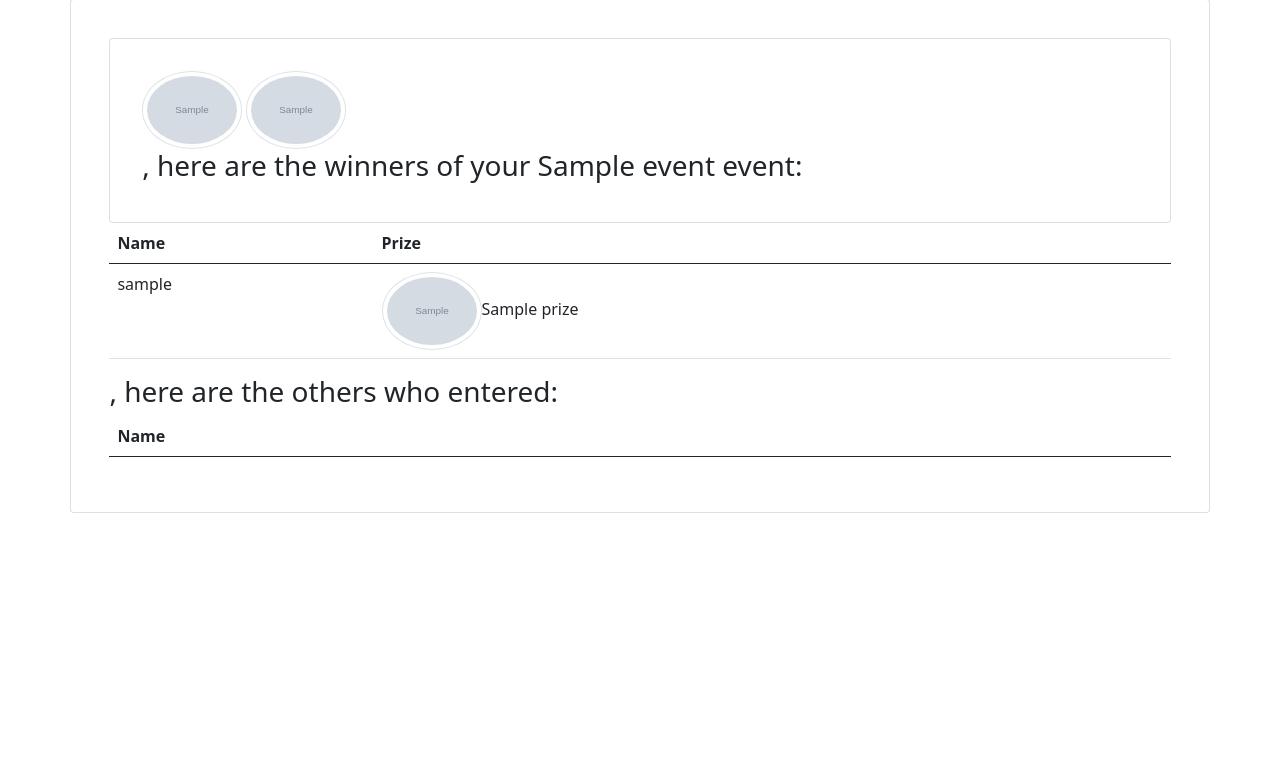
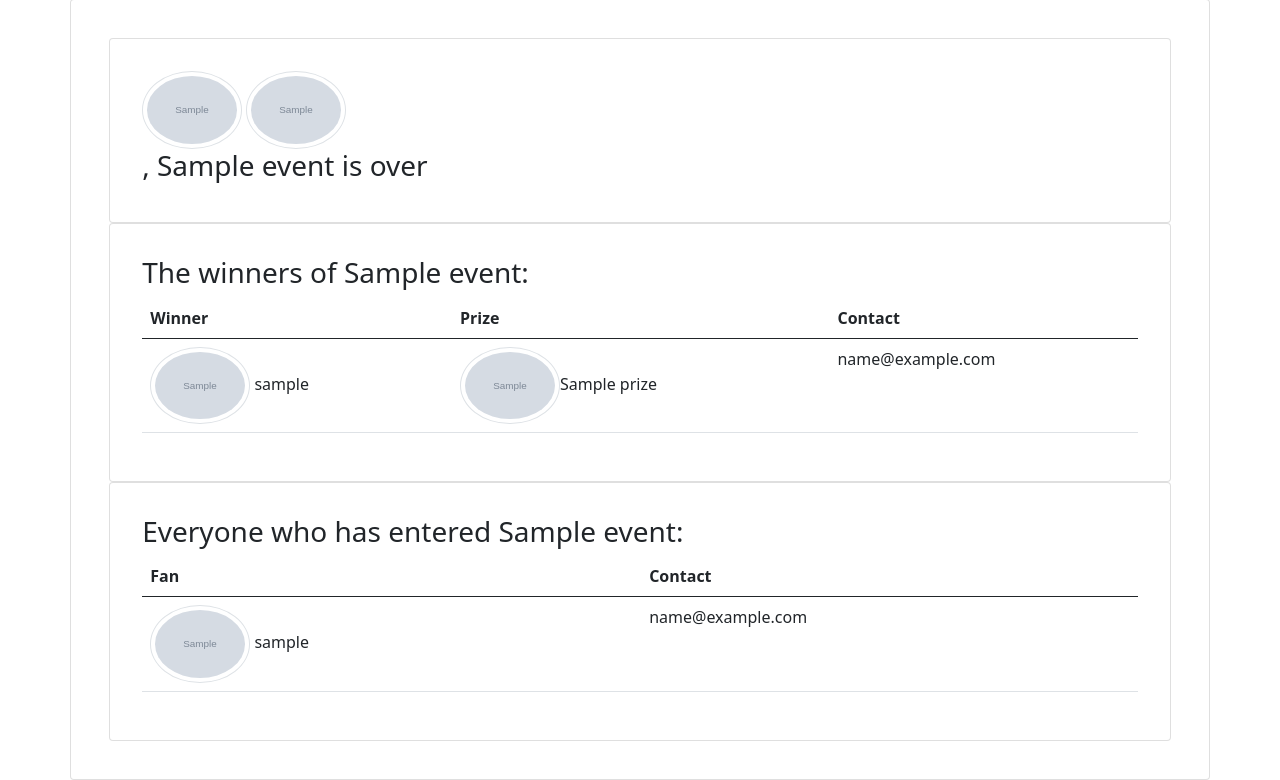
Before and after one commit to arjun-krishna1/CreatorBeacon, a Django app: page /creatorDashboardEvent/1/ in a window 1280 px wide. Shown: the part 185-965 px from the top of the page. Before the commit the page ends 698 px from the top, so only its background shows below. Run offline with Django 3.2, Linux system fonts and the light colour scheme; tables that the repository leaves empty hold one stand-in row (values such as "Sample post"); grey boxes marked "Sample" are stand-in pictures; lists and menus that the app fills with data are empty; some libraries are stand-ins or nearby versions; grey boxes are pictures that could not be loaded.

Commit message:
add status for creator dashboard

```diff
--- a/fan/models.py
+++ b/fan/models.py
@@ -41,9 +41,9 @@
     img = models.ImageField(upload_to='profile/event/', null=True, blank=True)
 
     status_choices = {
-        "not_started": "Not Started",
-        "in_progress": "In Progress",
-        "over": "Over"}
+        "not_started": "not started",
+        "in_progress": "in progress",
+        "over": "over"}
 
     def __str__(self):
         return f"{self.name} by {self.creator.user.username} on {self.date}"
--- a/fan/views.py
+++ b/fan/views.py
@@ -201,26 +201,20 @@
     return render(request, "countdown.html", context)
 
 def creatorDashboardEventView(request, event_id):
-    event = Event.objects.filter(id=event_id)[0]
-    winning_entries = Entry.objects.filter(won=True)
+    event = Event.objects.get(id=event_id)
 
-    if not(len(winning_entries)):
-        event.chooseWinners()
-        winning_entries = Entry.objects.filter(won=True)
+    context = {"event": event, "event_over": event.getStatus()}
 
-    winning_fans = []
-    for winning_fan in winning_entries:
-        this_win_info = {"username": winning_fan.fan.user.username, "prize": winning_fan.prize}
-        winning_fans.append(this_win_info)
+    entries = Entry.objects.filter(event=event)
+    context["entries"] = entries
 
-    losing_entries = Entry.objects.filter(won=False)
-    losing_fans = []
+    if event.getStatus() == Event.status_choices["over"]:
+        winning_entries = entries.filter(won=True)
 
-    for entry in losing_entries:
-        this_loss_info = entry.fan.user.username
-        losing_fans.append(this_loss_info)
+        if not(len(winning_entries)):
+            event.chooseWinners()
+            winning_entries = entries.filter(won=True)
 
-
-    context = {"winning_fans": winning_fans, "losing_fans": losing_fans, "event": event, "profile_path": event.creator.img.url}
+        context["winning_entries"] = winning_entries
 
     return render(request, "creatorDashboardEvent.html", context)
--- a/templates/creatorDashboardEvent.html
+++ b/templates/creatorDashboardEvent.html
@@ -4,37 +4,52 @@
 {% block content %}
     <div class="container card">
         <div>
-            <img height=100 width=100 class="img-thumbnail rounded-circle" src="{{ profile_path }}"/>
+            <img height=100 width=100 class="img-thumbnail rounded-circle" src="{{ event.creator.img.url }}"/>
             <img height=100 width=100 class="img-thumbnail rounded-circle" src="{{ event.img.url }}"/>
-            <h3>{{ request.user.username }}, here are the winners of your {{ event.name }} event:</h3>
+            <h3>{{ request.user.username }}, {{ event.name }} is {{ event.status }}</h3>
         </div>
     </div>
+
+    {%  if event_over %}
+        <div class="container card">
+            {% if event_over %}
+                    <h3>The winners of {{ event.name }}:</h3>
+            {% endif %}
             <table class="table">
                 <thead>
-            <th scope="col">Name</th>
+                    <th scope="col">Winner</th>
                     <th scope="col">Prize</th>
+                    <th scope="col">Contact</th>
                 </thead>
                 <tbody>
-            {% for winning_fan in winning_fans %}
+                    {% for entry in winning_entries %}
                     <tr>
-                <td>{{ winning_fan.username }}</td>
-                <td><img height=100 width=100 class="img-thumbnail rounded-circle" src="{{ winning_fan.prize.img.url }}"/>{{ winning_fan.prize.name }}</td>
+                        <td><img height=100 width=100 class="img-thumbnail rounded-circle" src="{{ entry.fan.img.url }}"/> {{ entry.fan.user.username }}</td>
+                        <td><img height=100 width=100 class="img-thumbnail rounded-circle" src="{{ entry.prize.img.url }}"/>{{ entry.prize.name }}</td>
+                        <td>{{ entry.fan.user.email }}</td>
                     </tr>
                     {% endfor %}
                 </tbody>
             </table>
+        </div>
+    {%  endif %}
 
-    <h3>{{ request.user.username }}, here are the others who entered:</h3>
+        <div class="container card">
+            <h3>Everyone who has entered {{ event.name }}:</h3>
+
             <table class="table">
                 <thead>
-            <th scope="col">Name</th>
+                    <th scope="col">Fan</th>
+                    <th scope="col">Contact</th>
                 </thead>
                 <tbody>
-            {% for losing_fan_name in losing_fan_names %}
+                    {% for entry in entries %}
                     <tr>
-                <td>{{ losing_fan_name }}</td>
+                        <td><img height=100 width=100 class="img-thumbnail rounded-circle" src="{{ entry.fan.img.url }}"/> {{ entry.fan.user.username }}</td>
+                        <td>{{ entry.fan.user.email }}</td>
                     </tr>
                     {% endfor %}
                 </tbody>
             </table>
+        </div>
 {% endblock content %}
```
Also changed, not shown: profile/fan/me.png (added). Lines whose indentation alone changed are shown as unchanged.
